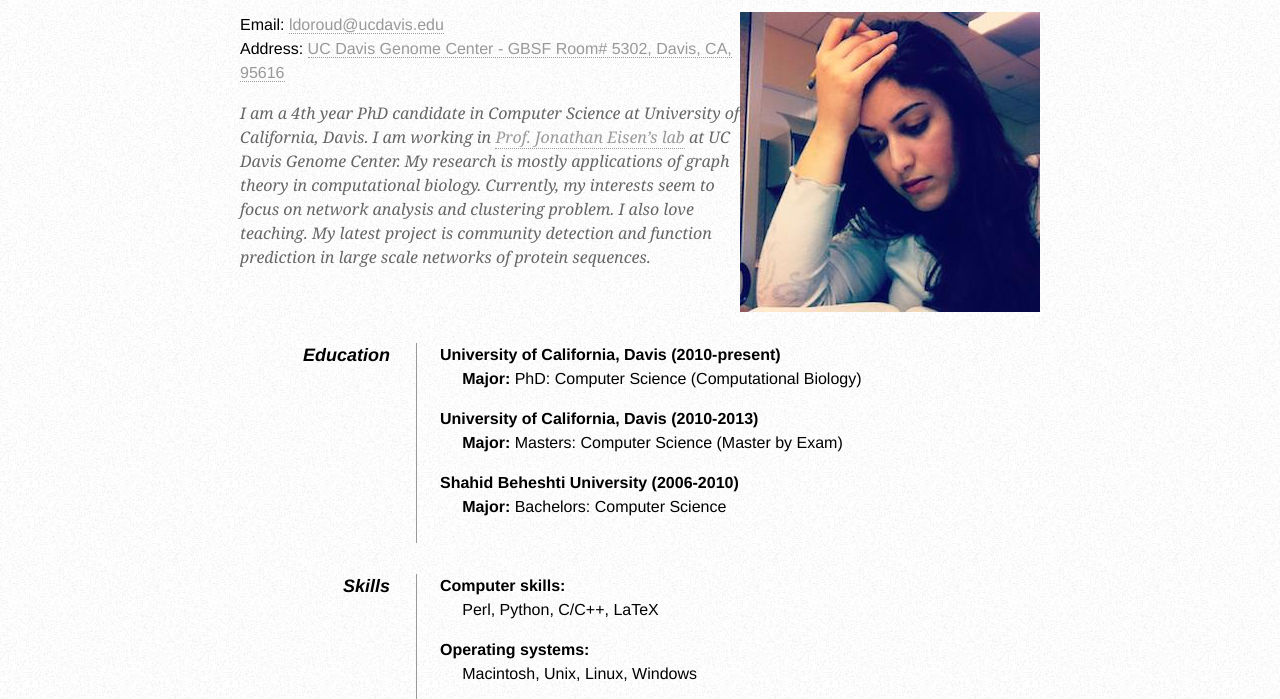
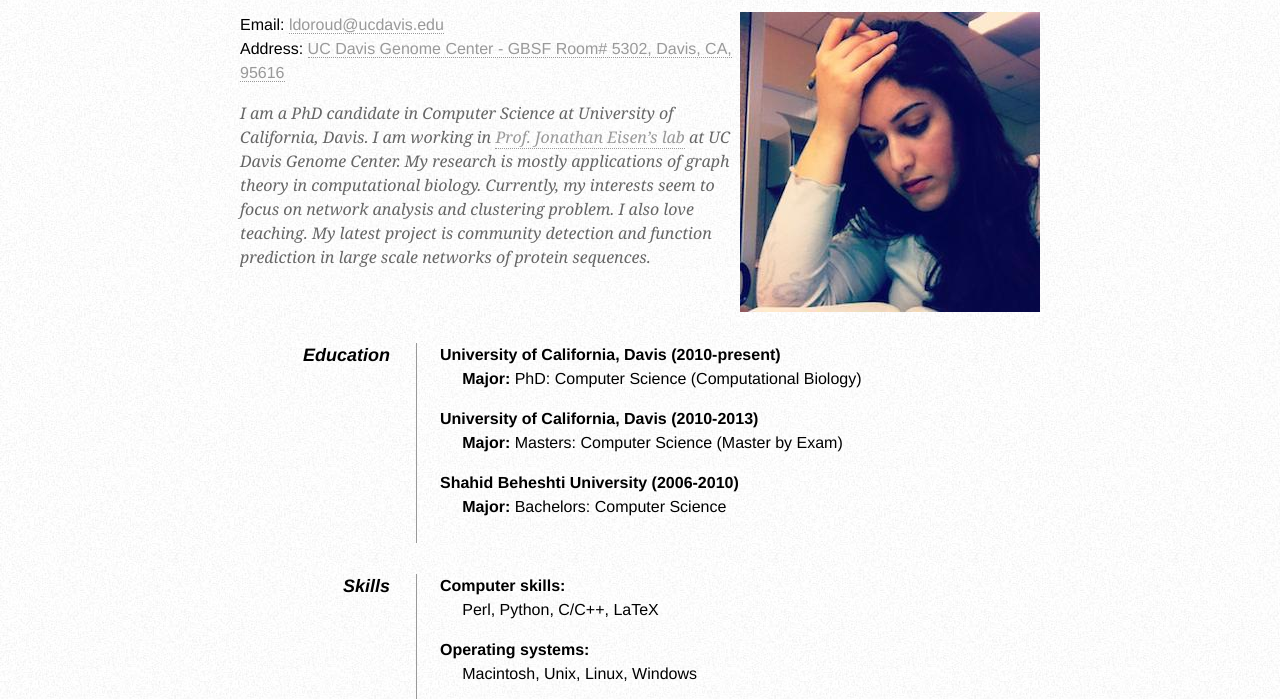
Before and after one commit to ladand/ladand.github.io, a plain HTML site: page index.html in a window 1280 px wide. Shown: the part 83-782 px from the top of the page. Drawn offline with Linux system fonts and the light colour scheme.

Commit message:
Update index.html

```diff
--- a/index.html
+++ b/index.html
@@ -53,7 +53,7 @@
         <div id="objective">
             <p>
 
-                I am a 4th year PhD candidate in Computer Science at University of California, Davis.
+                I am a PhD candidate in Computer Science at University of California, Davis.
                 I am working in  <a href="http://phylogenomics.wordpress.com/" target="_blank">Prof. Jonathan Eisen’s lab</a>
                 at UC Davis Genome Center.
                 My research is mostly applications of graph theory in computational biology.
```
